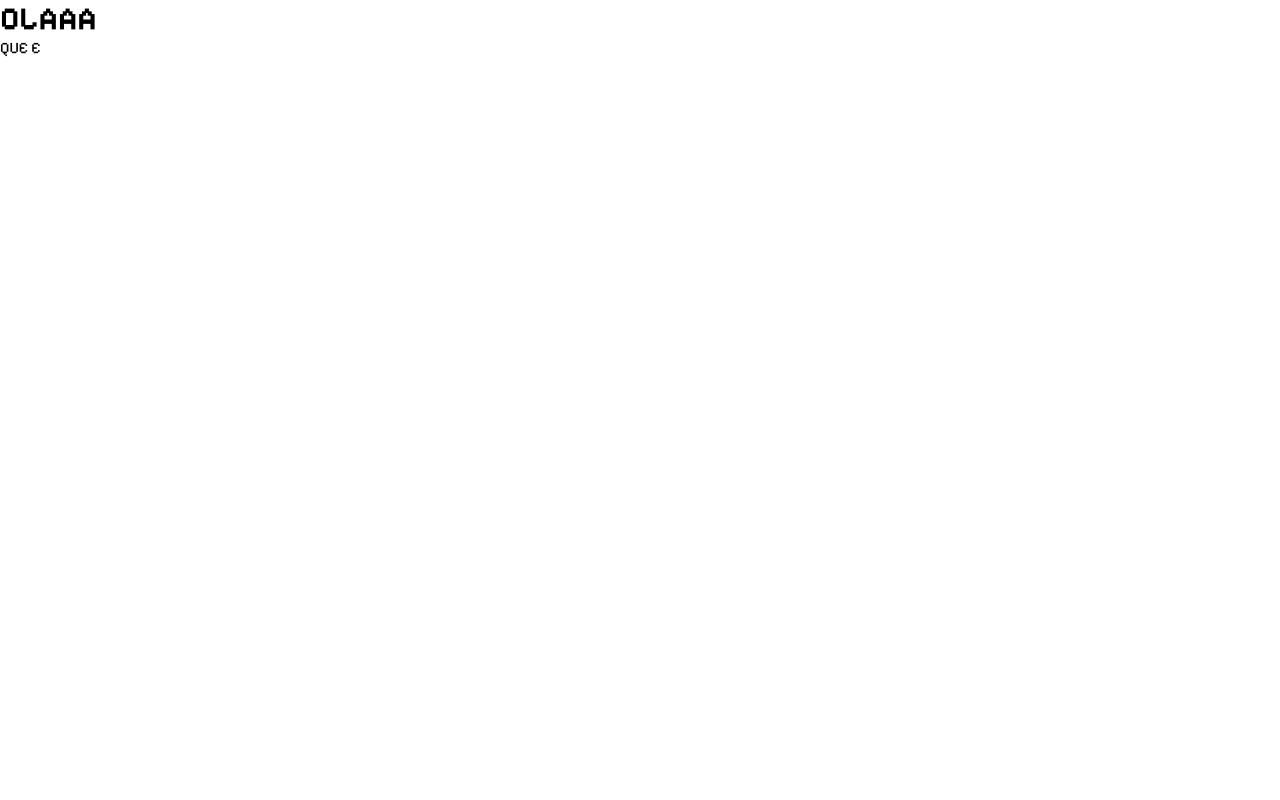
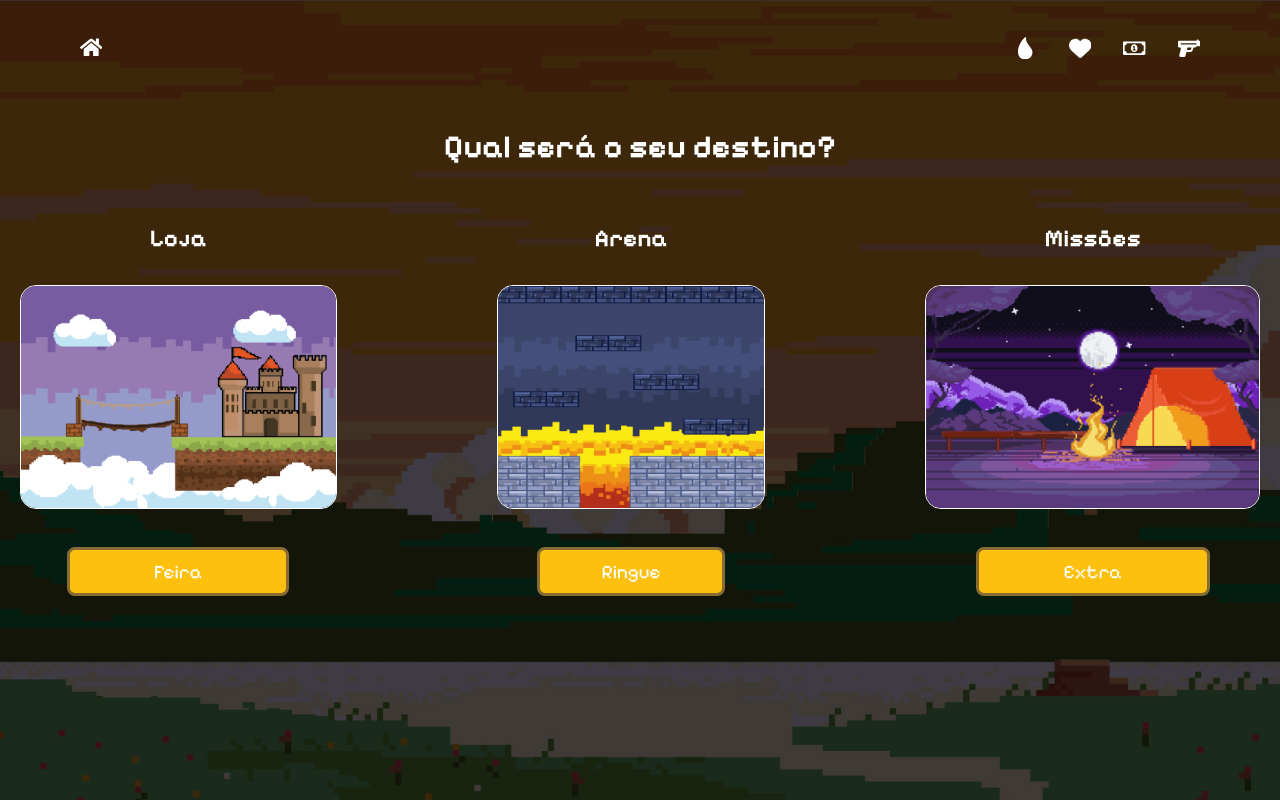
Before and after one commit to carlalopesj/dragon-flames, a React (Vite) app: page /game in a window 1280 px wide. Built offline with nearby package versions, Linux system fonts and the light colour scheme; a web font is replaced by a local one.

Commit message:
feat: game page

```diff
--- /dev/null
+++ b/src/pages/Game/Game.css
@@ -0,0 +1,19 @@
+.game-page {
+    background-image: url(../../assets/Fundo-Praca.jpg);
+    height: 100vh;
+}
+
+.destiny-page h1 {
+    text-align: center;
+    color: white;
+    margin-top: 2rem;
+}
+
+.destiny-container {
+    margin-top: 1.6rem;
+    display: flex;
+    flex-direction: row;
+    justify-content: center;
+    align-items: center;
+    gap: 10rem;
+}
--- a/src/pages/Game/Game.jsx
+++ b/src/pages/Game/Game.jsx
@@ -1,9 +1,34 @@
+import './Game.css'
+import Header from '../../components/Header/Header';
+import Cards from '../../components/Cards/Cards';
+import ImgLoja from '../../assets/fundo-loja-clara.jpg';
+import ImgArena from '../../assets/fundo-arena-clara.jpg';
+import ImgMissao from '../../assets/fundo-missoes-clara.jpg';
+
 function Game() {
-    console.log("Game component rendered");
     return (
-        <div>
-            <h1>OLAAA</h1>
-            <p>QUE E</p>
+        <div className='game-page'>
+            <Header />
+            <div className="destiny-page">
+                <h1> Qual será o seu destino? </h1>
+                <div className='destiny-container'>
+                    <Cards
+                    type="Loja"
+                    img={ImgLoja}
+                    name="Feira"
+                    />
+                    <Cards
+                    type="Arena"
+                    img={ImgArena}
+                    name="Ringue"
+                    />
+                    <Cards
+                    type="Missões"
+                    img={ImgMissao}
+                    name="Extra"
+                    />
+                </div>
+            </div>
         </div>
     )
 }
```
